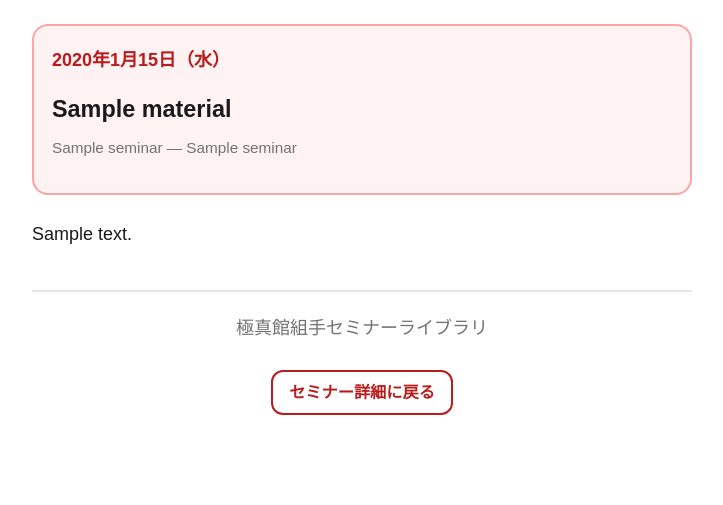
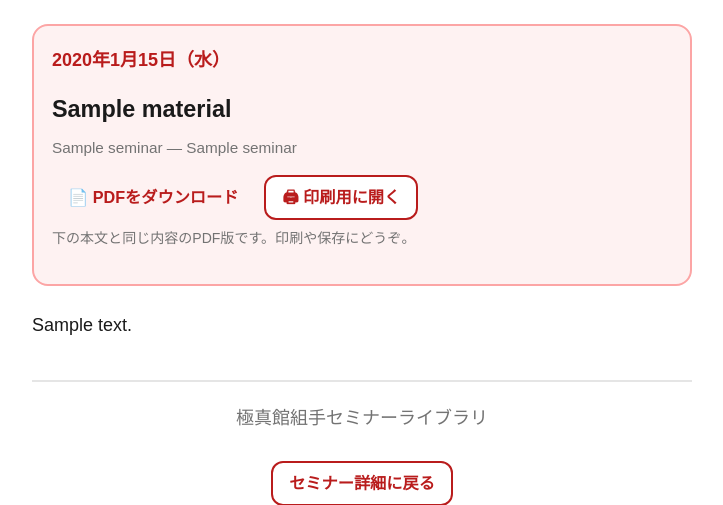
Before and after one commit to kyokushinkanmail-oss/seminar-library, a Flask app: page /material/1 in a window 1280 px wide. Shown: the part 73-578 px from the top of the page, without its empty margins (278-1001 px from the left). Run offline with Flask 3, Linux system fonts and the light colour scheme; the visitor is signed in with stand-in values (Sample User, id 1); tables that the repository leaves empty hold one stand-in row (values such as "Sample post").

Commit message:
feat(material): add PDF download route + positioning PDF + download button
- static/materials/positioning.pdf を追加（ポジショニング論 15スライド）
- /material/<id>/download エンドポイントを追加（auth + is_free チェック）
- material_view.html に「PDFをダウンロード」「印刷用に開く」ボタン追加
  material.file_path が設定されている場合のみ表示

```diff
--- a/app.py
+++ b/app.py
@@ -299,6 +299,40 @@ def view_material(material_id):
         "material_view.html",
         material=material,
         seminar=seminar,
+    )
+
+
+@app.route("/material/<int:material_id>/download")
+@login_required
+def download_material(material_id):
+    """資料PDFをダウンロード（アクセス権チェック付き）"""
+    user = get_current_user()
+    material = Material.query.get_or_404(material_id)
+
+    # アクセス権チェック：出席者 or 購入者 or 無料
+    attendance = Attendance.query.filter_by(
+        user_id=user.id, seminar_id=material.seminar_id
+    ).first()
+    purchased = Purchase.query.filter_by(
+        user_id=user.id, material_id=material_id, status="completed"
+    ).first()
+
+    if not attendance and not purchased and not material.is_free:
+        flash("この資料にアクセスするには、セミナーへの参加または購入が必要です。", "error")
+        return redirect(url_for("library"))
+
+    if not material.file_path:
+        flash("この資料にはダウンロード可能なファイルがありません。", "error")
+        return redirect(url_for("view_material", material_id=material_id))
+
+    # file_path は "materials/positioning.pdf" のように static 配下の相対パス
+    # セキュリティ：ディレクトリトラバーサルを防ぐ
+    safe_name = os.path.basename(material.file_path)
+    return send_from_directory(
+        os.path.join(_app_dir, "static", "materials"),
+        safe_name,
+        as_attachment=False,  # ブラウザで表示もダウンロードも可能
+        download_name=f"{material.title}.pdf",
     )
 
 
--- a/templates/material_view.html
+++ b/templates/material_view.html
@@ -15,6 +15,25 @@
         <p class="seminar-date">{{ seminar.date_display }}</p>
         <h1 style="font-size:1.3rem; font-weight:900; margin-bottom:4px;">{{ material.title }}</h1>
         <p class="text-muted" style="font-size:0.85rem;">{{ seminar.title }} — {{ seminar.subtitle }}</p>
+
+        {% if material.file_path %}
+        <div style="margin-top:14px; display:flex; gap:10px; flex-wrap:wrap;">
+            <a href="{{ url_for('download_material', material_id=material.id) }}"
+               class="btn btn-primary btn-sm"
+               style="display:inline-flex; align-items:center; gap:6px;">
+                📄 PDFをダウンロード
+            </a>
+            <a href="{{ url_for('download_material', material_id=material.id) }}"
+               target="_blank" rel="noopener"
+               class="btn btn-outline btn-sm"
+               style="display:inline-flex; align-items:center; gap:6px;">
+                🖨 印刷用に開く
+            </a>
+        </div>
+        <p class="text-muted" style="font-size:0.78rem; margin-top:6px;">
+            下の本文と同じ内容のPDF版です。印刷や保存にどうぞ。
+        </p>
+        {% endif %}
     </div>
 
     <!-- HTML資料本文 -->
```
Also changed, not shown: 1 other file.
